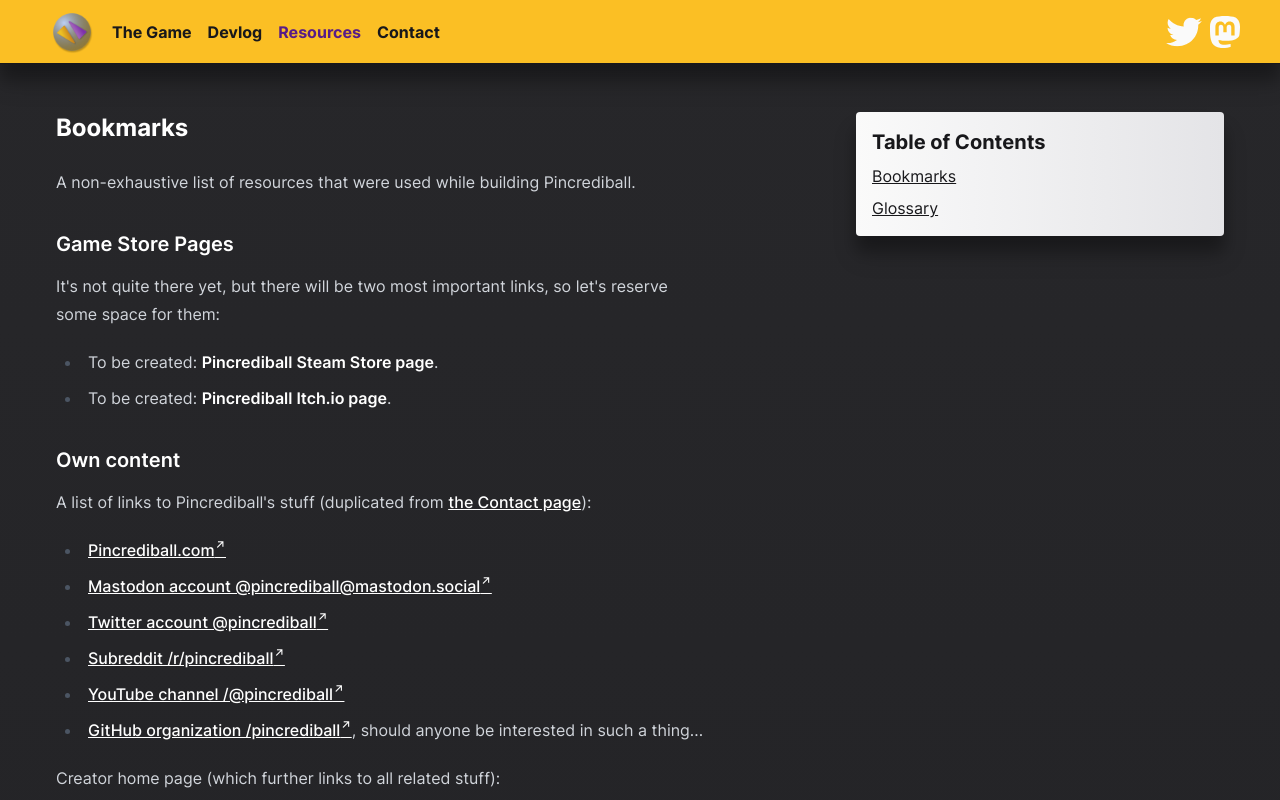
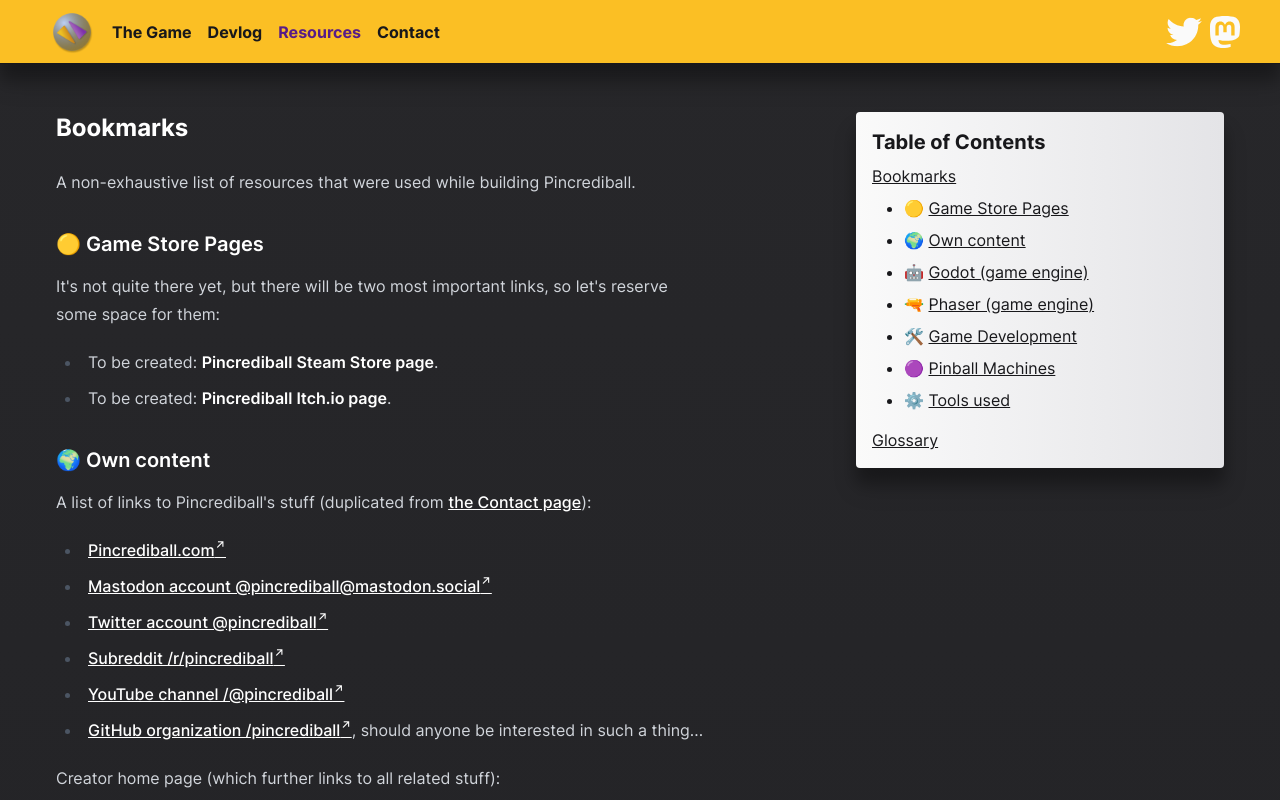
Before and after one commit to pincrediball/pincrediball.com, a SvelteKit app: page /resources in a window 1280 px wide. Shown: the top 800 px of the page. Built offline with nearby package versions, Linux system fonts and the light colour scheme.

Commit message:
Add basic ToC

```diff
--- a/content/resources/bookmarks.md
+++ b/content/resources/bookmarks.md
@@ -2,14 +2,14 @@
 
 A non-exhaustive list of resources that were used while building Pincrediball.
 
-### Game Store Pages
+### 🟡 Game Store Pages
 
 It's not quite there yet, but there will be two most important links, so let's reserve some space for them:
 
 - To be created: **Pincrediball Steam Store page**.
 - To be created: **Pincrediball Itch.io page**.
 
-### Own content
+### 🌍 Own content
 
 A list of links to Pincrediball's stuff (duplicated from [the Contact page](/contact)):
 
@@ -24,7 +24,7 @@
 
 - [JeroenHeijmans.nl](https://jeroenheijmans.nl)
 
-### Godot (game engine)
+### 🤖 Godot (game engine)
 
 The second game engine I tried for Pincrediball, with a list of used resources:
 
@@ -50,7 +50,7 @@
 - My own Q&A and other similar posts
   - ["Equivalent of RigidBody2D's body_exited on StaticBody2D?"](https://gamedev.stackexchange.com/q/204774/16701)
 
-### Phaser (game engine)
+### 🔫 Phaser (game engine)
 
 The first game engine I tried for Pincrediball, here's a list of resources used:
 
@@ -78,7 +78,7 @@
 - My own Q&A and other similar posts
   - ["How to make object movable only by the player?"](https://gamedev.stackexchange.com/q/204691/16701)
 
-### Game Development
+### 🛠 Game Development
 
 Generic game development resources:
 
@@ -91,7 +91,7 @@
   - [The Beauty of Bezier Curves](https://www.youtube.com/watch?v=aVwxzDHniEw)
   - [Writing a physics engine from scratch](https://www.youtube.com/watch?v=lS_qeBy3aQI)
 
-### Pinball Machines
+### 🟣 Pinball Machines
 
 Generic resources about Pinball.
 
@@ -112,7 +112,7 @@
   - [Top 10 Pinball Machines by WatchMojo](https://www.youtube.com/watch?v=tDYmKpHfgtQ)
   - [Vox: Pinball isn't as random as it seems](https://www.youtube.com/watch?v=T1zzyGhA4-g)
 
-### Tools used
+### ⚙ Tools used
 
 In addition to the game engines above, the following generic tools were used in making Pincrediball and its website:
 
--- a/src/app.css
+++ b/src/app.css
@@ -8,6 +8,9 @@
   }
   .a-internal-dark {
     @apply underline text-purple-900 hover:text-purple-700;
+  }
+  .a-toc {
+    @apply underline hover:text-amber-500;
   }
 }
 
--- a/src/routes/resources/+page.svelte
+++ b/src/routes/resources/+page.svelte
@@ -5,6 +5,7 @@
   export let data: PageData;
 
   // TODO: De-duplicate this logic with devlog page
+  const slugger = new marked.Slugger();
   marked.use({ renderer: new marked.Renderer() });
   marked.use({
     renderer: {
@@ -13,6 +14,13 @@
           return `<a target="_blank" href='${href}'>${text}</span><sup class="text-xs no-underline">↗</sup></a>`;
         }
         return false; // fallback to default renderer
+      },
+      heading: (text, level) => {
+        // TODO: Preserve these slugs outside the renderer to generate a Table of Contents.
+        // TODO: Allow prefixes to the slug per section of bookmarks
+        const simpleText = text.replace(/[^a-zA-Z\d\s\-]/g, '').trim();
+        const slug = slugger.slug(simpleText);
+        return `<h${level} id="${slug}" class="scroll-mt-24">${text}</h${level}>`;
       },
     },
   });
@@ -35,8 +43,25 @@
       >
         <div class="p-4 flex flex-col gap-2">
           <h2 class="text-xl font-bold">Table of Contents</h2>
-          <a href="#bookmarks" class="underline hover:text-amber-500">Bookmarks</a>
-          <a href="#glossary" class="underline hover:text-amber-500">Glossary</a>
+          <!-- TODO: Generate this automatically -->
+          <ul class="flex flex-col gap-4">
+            <li>
+              <a href="#bookmarks" class="a-toc">Bookmarks</a>
+              <!-- prettier-ignore -->
+              <ul class="flex flex-col gap-2 ml-8 mt-2 list-disc">
+                <li>🟡 <a class="a-toc" href="#game-store-pages">Game Store Pages</a></li>
+                <li>🌍 <a class="a-toc" href="#own-content">Own content</a></li>
+                <li>🤖 <a class="a-toc" href="#godot-game-engine">Godot (game engine)</a></li>
+                <li>🔫 <a class="a-toc" href="#phaser-game-engine">Phaser (game engine)</a></li>
+                <li>🛠 <a class="a-toc" href="#game-development">Game Development</a></li>
+                <li>🟣 <a class="a-toc" href="#pinball-machines">Pinball Machines</a></li>
+                <li>⚙ <a class="a-toc" href="#tools-used">Tools used</a></li>
+              </ul>
+            </li>
+            <li>
+              <a href="#glossary" class="a-toc">Glossary</a>
+            </li>
+          </ul>
         </div>
       </div>
     </div>
```
